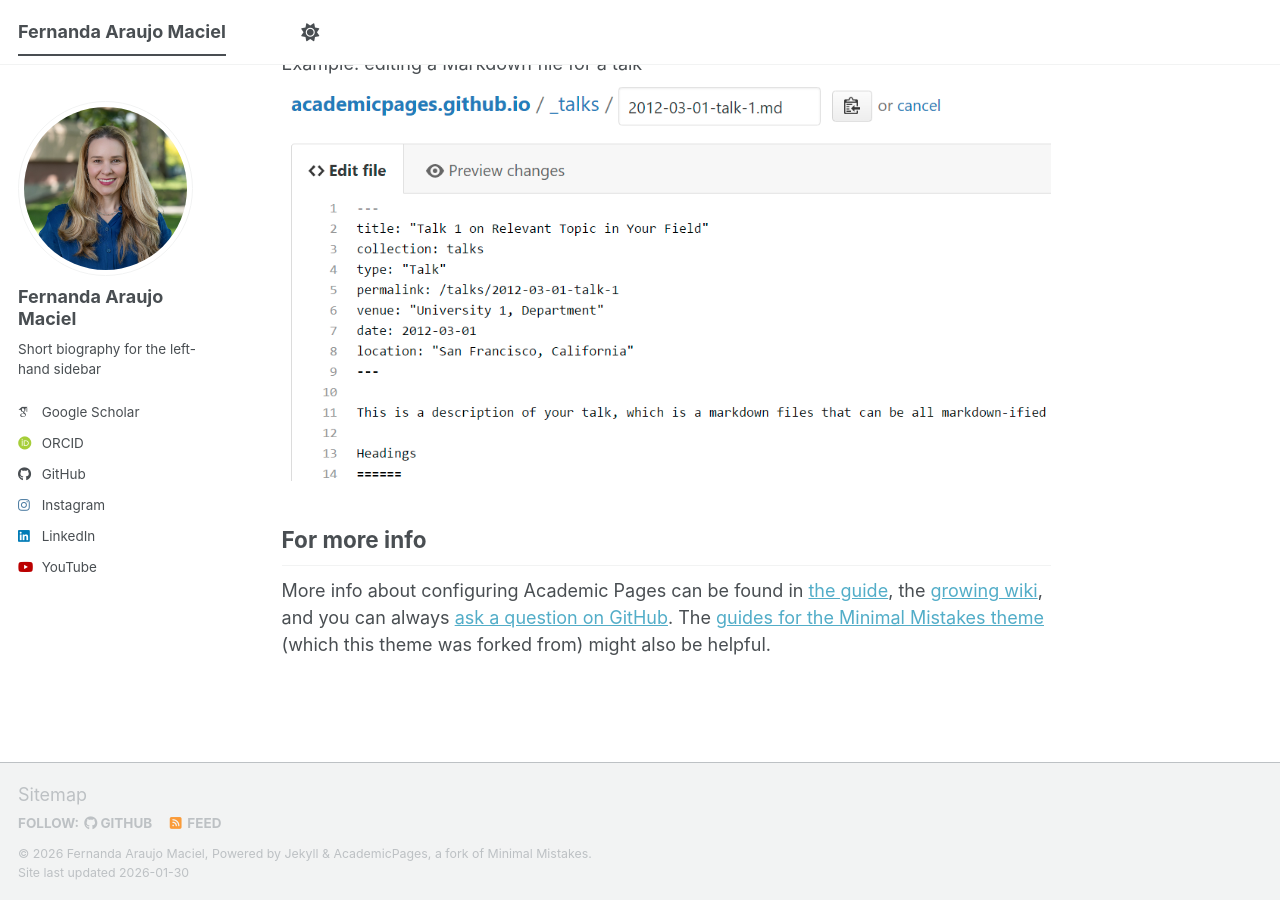
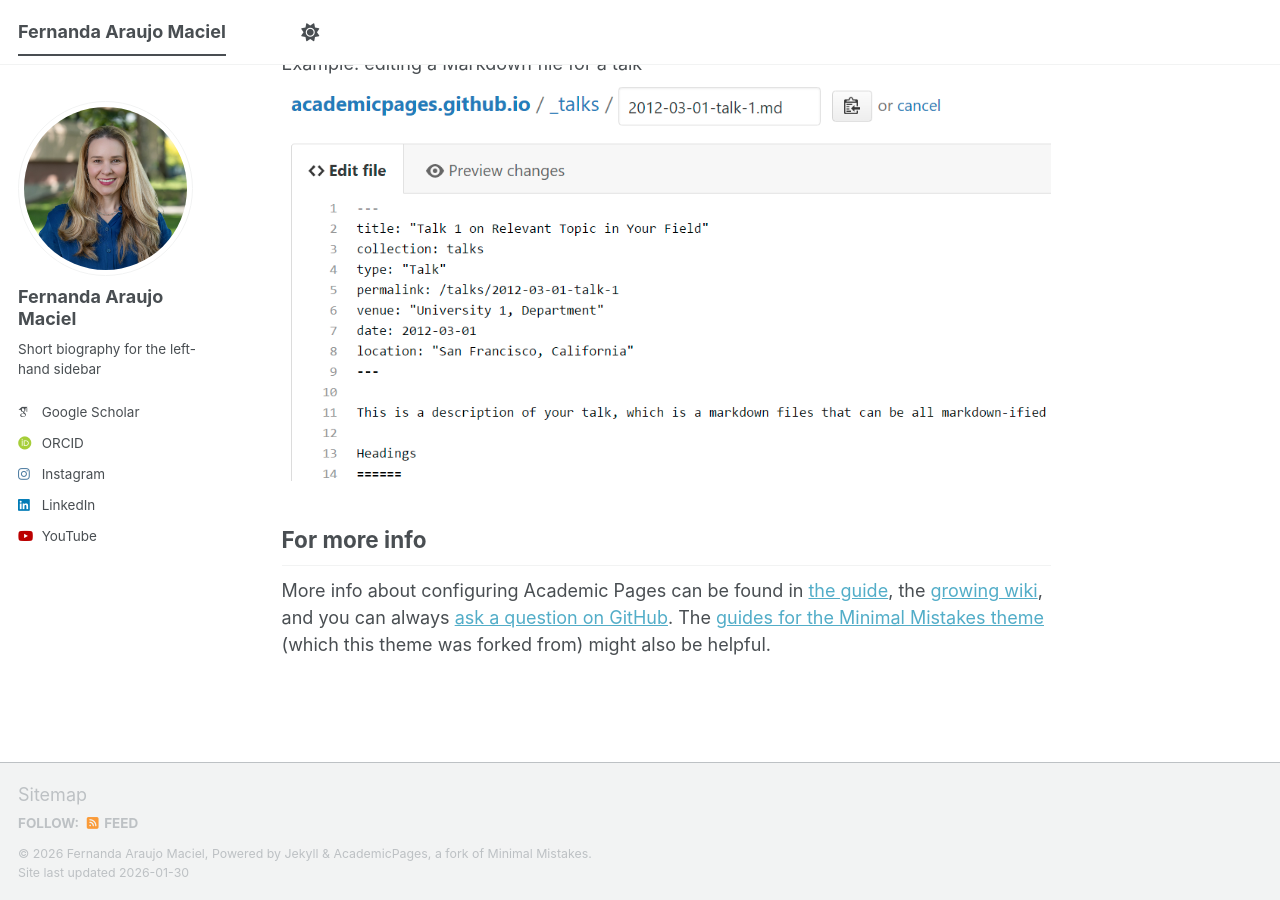
Before and after one commit to proffernandamaciel/proffernandamaciel.github.io, a Jekyll site: the page built from _pages/about.md, in a window 1280 px wide and 900 px high, scrolled down 2720 px. Built offline with Jekyll 4.4.1, drawn with Linux system fonts in a browser that asks for light colours; some web fonts are replaced; a script bundle is joined from its source files by our own code; library files that are not in the unit come from our copies.

Commit message:
Update _config.yml

```diff
--- a/_config.yml
+++ b/_config.yml
@@ -12,7 +12,7 @@
 title                    : "Fernanda Araujo Maciel"
 title_separator          : "-"
 name                     : &name "Fernanda Araujo Maciel"
-description              : &description "Your Name's academic portfolio"   # Update this with a general description of your site, this is the default if not overridden by a page
+description              : # &description "Your Name's academic portfolio"   # Update this with a general description of your site, this is the default if not overridden by a page
 url                      : https://proffernandamaciel.github.io # The base hostname & protocol for your site e.g. "https://[your GitHub username].github.io",
                                                            # or if you already have some other page hosted on Github then use "https://[your GitHub username].github.io/[Your Repo Name]"
 baseurl                  : # "" # the subpath of your site, e.g. "/blog"
@@ -51,7 +51,7 @@
   bitbucket        : # Username - Update with your username on the site
   codepen          : # Username
   dribbble         : # Username
-  github           : "academicpages"
+  github           : # "academicpages"
   kaggle           : # Username
   stackoverflow    : # User number or user number and name (i.e., use "1" or "1/jeff-atwood")
 
@@ -64,9 +64,10 @@
   goodreads        : # Username
   google_plus      : # Username
   keybase          : # Username
+  linkedin         : proffernandamaciel
+  youtube          : proffernandamaciel
   instagram        : proffernandamaciel
   lastfm           : # Username
-  linkedin         : https://www.linkedin.com/in/proffernandamaciel/
   mastodon         : # URL
   medium           : # URL
   pinterest        : # Username
@@ -79,7 +80,6 @@
   weibo            : # Username
   wikipedia        : # Username
   xing             : # Username
-  youtube          : proffernandamaciel
   zhihu            : # Username
 
 # Publication Category - The following the list of publication categories and their headings
```
